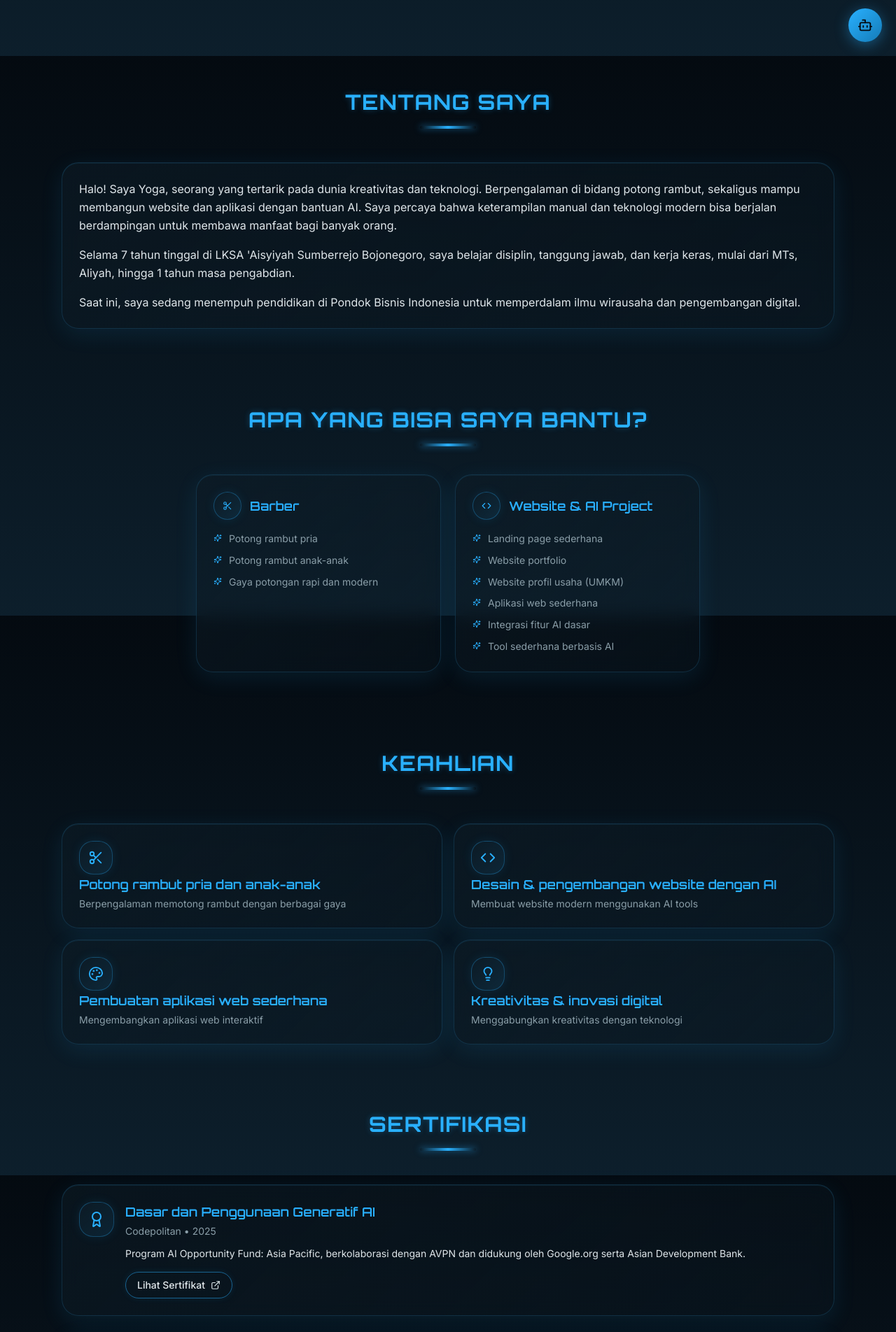
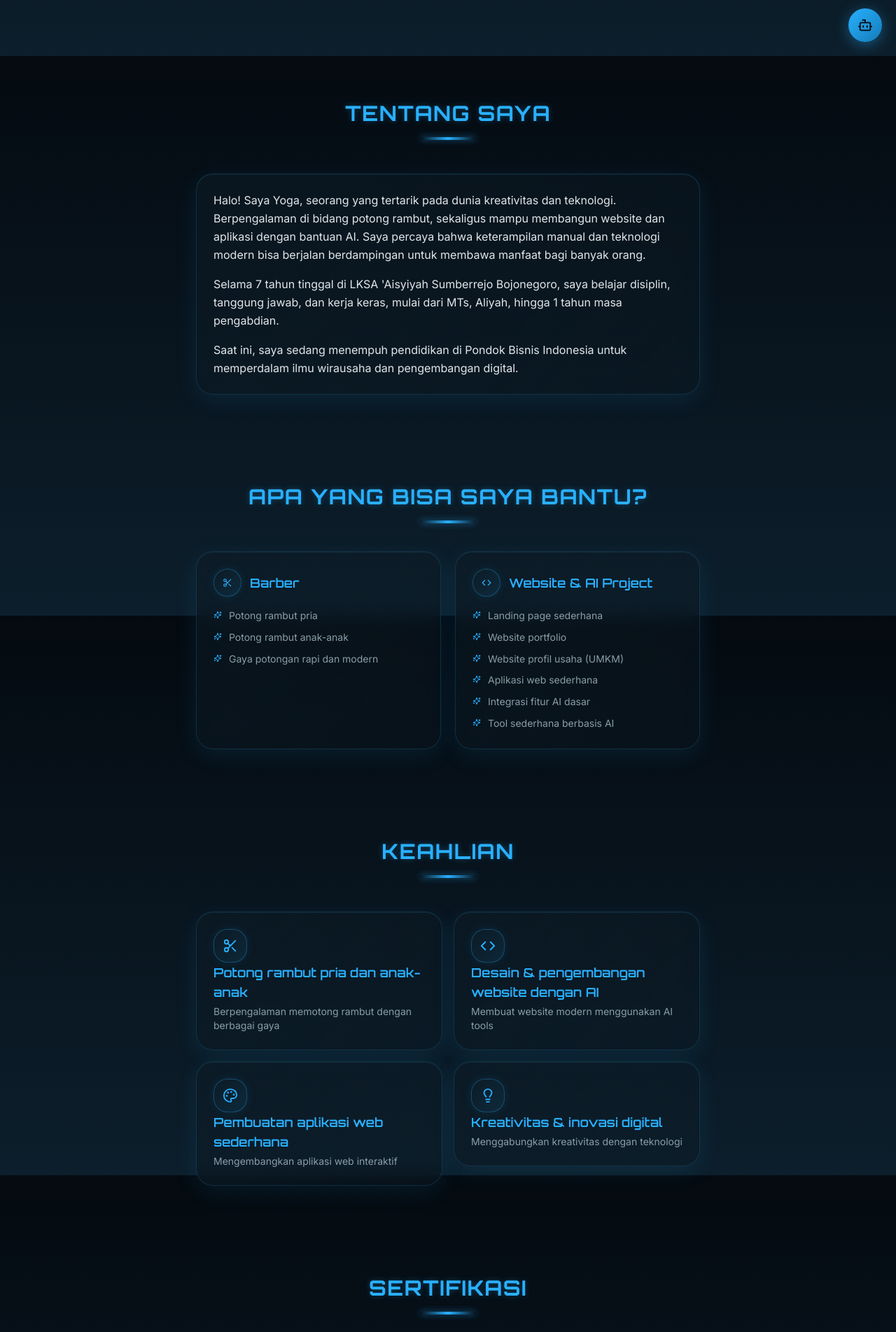
Before and after one commit to pklvirale-sudo/cvku052, a React (Vite) app: page / in a window 1280 px wide. Shown: the part 720-2624 px from the top of the page at 70% size. Built offline with nearby package versions, Linux system fonts and the light colour scheme; the HTML template or start-up script is replaced by a standard one.

Commit message:
Upgrade mobile layout and sections
Co-authored-by: gatama052 <232765771+gatama052@users.noreply.github.com>

```diff
--- a/src/components/AboutSection.tsx
+++ b/src/components/AboutSection.tsx
@@ -3,8 +3,8 @@ import LedCard from "./LedCard";
 
 const AboutSection = () => {
   return (
-    <section id="tentang" className="py-12 px-2 sm:px-4 md:px-6">
-      <div className="container max-w-6xl mx-auto">
+    <section id="tentang" className="py-16 px-5 sm:px-6 md:px-8">
+      <div className="container max-w-3xl mx-auto">
         <motion.h2
           initial={{ opacity: 0, y: 20 }}
           whileInView={{ opacity: 1, y: 0 }}
--- a/src/components/CertificationSection.tsx
+++ b/src/components/CertificationSection.tsx
@@ -19,8 +19,8 @@ const certifications = [
 
 const CertificationSection = () => {
   return (
-    <section id="sertifikasi" className="py-12 px-2 sm:px-4 md:px-6">
-      <div className="container max-w-6xl mx-auto">
+    <section id="sertifikasi" className="py-16 px-5 sm:px-6 md:px-8">
+      <div className="container max-w-3xl mx-auto">
         <motion.h2
           initial={{ opacity: 0, y: 20 }}
           whileInView={{ opacity: 1, y: 0 }}
--- a/src/components/ContactSection.tsx
+++ b/src/components/ContactSection.tsx
@@ -94,8 +94,8 @@ const ContactSection = () => {
   const isLoading = status === "loading";
 
   return (
-    <section id="kontak" className="py-12 px-2 sm:px-4 md:px-6">
-      <div className="container max-w-6xl mx-auto">
+    <section id="kontak" className="py-16 px-5 sm:px-6 md:px-8">
+      <div className="container max-w-3xl mx-auto">
         <motion.h2
           initial={{ opacity: 0, y: 20 }}
           whileInView={{ opacity: 1, y: 0 }}
--- a/src/components/EducationSection.tsx
+++ b/src/components/EducationSection.tsx
@@ -27,8 +27,8 @@ const education = [
 
 const EducationSection = () => {
   return (
-    <section id="pendidikan" className="py-12 px-4 md:px-6">
-      <div className="container max-w-7xl mx-auto">
+    <section id="pendidikan" className="py-16 px-5 sm:px-6 md:px-8">
+      <div className="container max-w-3xl mx-auto">
         <motion.h2
           initial={{ opacity: 0, y: 20 }}
           whileInView={{ opacity: 1, y: 0 }}
--- a/src/components/ExperienceSection.tsx
+++ b/src/components/ExperienceSection.tsx
@@ -10,8 +10,8 @@ const haircutExperience = [
 
 const ExperienceSection = () => {
   return (
-    <section id="pengalaman" className="py-12 px-2 sm:px-4 md:px-6">
-      <div className="container max-w-6xl mx-auto">
+    <section id="pengalaman" className="py-16 px-5 sm:px-6 md:px-8">
+      <div className="container max-w-3xl mx-auto">
         <motion.h2
           initial={{ opacity: 0, y: 20 }}
           whileInView={{ opacity: 1, y: 0 }}
--- a/src/components/Footer.tsx
+++ b/src/components/Footer.tsx
@@ -2,8 +2,8 @@ import { Instagram, Youtube, Github, Linkedin } from "lucide-react";
 
 const Footer = () => {
   return (
-    <footer className="py-8 px-2 sm:px-4 border-t border-border/30">
-      <div className="container max-w-6xl mx-auto flex flex-col items-center gap-4">
+    <footer className="py-10 px-5 sm:px-6 border-t border-border/30">
+      <div className="container max-w-3xl mx-auto flex flex-col items-center gap-4">
         <div className="flex items-center gap-4">
           <a
             href="https://www.instagram.com/gatama_52?igsh=MTBwb25rMG1kMXN0aQ=="
--- a/src/components/SkillsSection.tsx
+++ b/src/components/SkillsSection.tsx
@@ -27,8 +27,8 @@ const skills = [
 
 const SkillsSection = () => {
   return (
-    <section id="keahlian" className="py-12 px-2 sm:px-4 md:px-6">
-      <div className="container max-w-6xl mx-auto">
+    <section id="keahlian" className="py-16 px-5 sm:px-6 md:px-8">
+      <div className="container max-w-3xl mx-auto">
         <motion.h2
           initial={{ opacity: 0, y: 20 }}
           whileInView={{ opacity: 1, y: 0 }}
--- a/src/components/TechSection.tsx
+++ b/src/components/TechSection.tsx
@@ -22,8 +22,8 @@ const technologies = [
 
 const TechSection = () => {
   return (
-    <section id="teknologi" className="py-12 px-2 sm:px-4 md:px-6">
-      <div className="container max-w-6xl mx-auto">
+    <section id="teknologi" className="py-16 px-5 sm:px-6 md:px-8">
+      <div className="container max-w-3xl mx-auto">
         <motion.h2
           initial={{ opacity: 0, y: 20 }}
           whileInView={{ opacity: 1, y: 0 }}
--- a/src/index.css
+++ b/src/index.css
@@ -66,7 +66,17 @@
     background: linear-gradient(180deg, hsl(var(--background-start)) 0%, hsl(var(--background-end)) 100%);
     background-attachment: fixed;
     min-height: 100vh;
+    min-height: 100svh;
+    overflow-x: hidden;
   }
+}
+
+/* Safe area padding for notch devices */
+.safe-top {
+  padding-top: env(safe-area-inset-top, 0px);
+}
+.safe-bottom {
+  padding-bottom: env(safe-area-inset-bottom, 0px);
 }
 
 @layer components {
```
